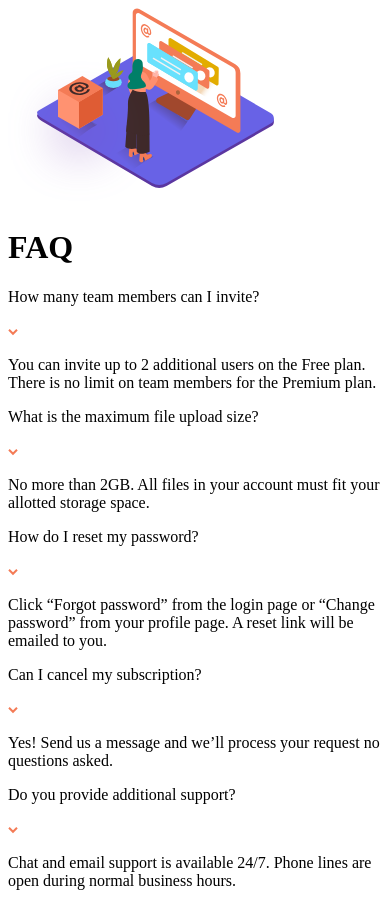
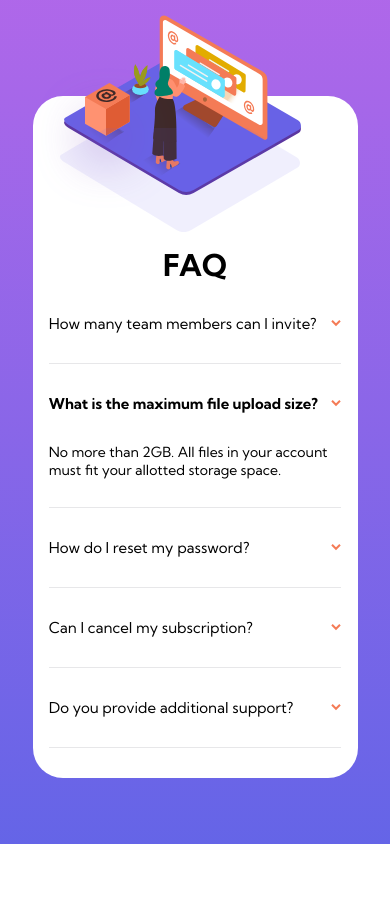
Before and after one commit to crackerFactory64/faq-accordion-card-main, a plain HTML site: page index.html in a window 390 px wide. After the commit the page ends 844 px from the top, so only its background shows below. Drawn offline with Linux system fonts and the light colour scheme.

Commit message:
mobile layout

```diff
--- a/index.html
+++ b/index.html
@@ -10,18 +10,32 @@
       sizes="32x32"
       href="./images/favicon-32x32.png"
     />
-
+    <link href="style.css" rel="stylesheet" />
+    <link rel="preconnect" href="https://fonts.googleapis.com" />
+    <link rel="preconnect" href="https://fonts.gstatic.com" crossorigin />
+    <link
+      href="https://fonts.googleapis.com/css2?family=Kumbh+Sans:wght@400;700&display=swap"
+      rel="stylesheet"
+    />
     <title>Frontend Mentor | FAQ Accordion Card</title>
   </head>
   <body>
     <main class="page">
-      <div class="card">
+      <header class="header">
         <div class="container">
           <img
-            class="card__img--mobile"
+            class="header__img-woman--mobile"
             src="images/illustration-woman-online-mobile.svg"
             alt="illustrated woman interacting with monitor"
           />
+          <img
+            src="/images/bg-pattern-mobile.svg"
+            class="header__img-shadow--mobile"
+          />
+        </div>
+      </header>
+      <div class="card">
+        <div class="container">
           <h1 class="card__title">FAQ</h1>
           <div class="card__qa">
             <div class="row--mobile">
@@ -32,26 +46,33 @@
               You can invite up to 2 additional users on the Free plan. There is
               no limit on team members for the Premium plan.
             </p>
+            <div class="card__divider"></div>
           </div>
           <div class="card__qa">
             <div class="row--mobile">
-              <p class="q">What is the maximum file upload size?</p>
-              <img src="images/icon-arrow-down.svg" alt="arrow" class="arrow" />
+              <p class="q q--selected">What is the maximum file upload size?</p>
+              <img
+                src="images/icon-arrow-down.svg"
+                alt="arrow"
+                class="arrow arrow--selected"
+              />
             </div>
-            <p class="a">
+            <p class="a a--selected">
               No more than 2GB. All files in your account must fit your allotted
               storage space.
             </p>
+            <div class="card__divider"></div>
           </div>
           <div class="card__qa">
             <div class="row--mobile">
-              <p class="a">How do I reset my password?</p>
+              <p class="q">How do I reset my password?</p>
               <img src="images/icon-arrow-down.svg" alt="arrow" class="arrow" />
             </div>
             <p class="a">
               Click “Forgot password” from the login page or “Change password”
               from your profile page. A reset link will be emailed to you.
             </p>
+            <div class="card__divider"></div>
           </div>
           <div class="card__qa">
             <div class="row--mobile">
@@ -62,6 +83,7 @@
               Yes! Send us a message and we’ll process your request no questions
               asked.
             </p>
+            <div class="card__divider"></div>
           </div>
           <div class="card__qa">
             <div class="row--mobile">
@@ -72,6 +94,7 @@
               Chat and email support is available 24/7. Phone lines are open
               during normal business hours.
             </p>
+            <div class="card__divider"></div>
           </div>
         </div>
       </div>
--- /dev/null
+++ b/style.css
@@ -0,0 +1,112 @@
+:root {
+  --veryDarkDesaturatedBlue: hsl(238, 29%, 16%);
+  --softRed: hsl(14, 88%, 65%);
+  --veryDarkGrayishBlue: hsl(237, 12%, 33%);
+  --lightGrayishBlue: hsl(240, 5%, 91%);
+  --darkGrayishBlue: hsl(240, 6%, 50%);
+  --softViolet: hsl(273, 75%, 66%);
+  --softBlue: hsl(240, 73%, 65%);
+}
+
+* {
+  box-sizing: border-box;
+  margin: 0;
+  padding: 0;
+}
+
+body {
+  font-family: "Kumbh Sans", sans-serif;
+  font-weight: 400;
+  font-size: 15px;
+}
+
+img {
+  max-width: 100%;
+}
+
+.container {
+  width: 90%;
+  max-width: 325px;
+  margin: 0 auto;
+}
+
+.row--mobile {
+  display: flex;
+}
+
+.page {
+  background-image: linear-gradient(var(--softViolet), var(--softBlue));
+  min-height: 100vh;
+  display: flex;
+  padding-top: 2em;
+}
+
+.header__img-woman--mobile,
+.header__img-shadow--mobile {
+  position: absolute;
+  left: 9%;
+}
+
+.header__img-shadow--mobile {
+  z-index: 2;
+  top: 8.5em;
+  left: 4em;
+}
+
+.header__img-woman--mobile {
+  top: 1em;
+}
+
+.card {
+  padding-top: 8em;
+  align-self: center;
+  justify-self: center;
+  width: fit-content;
+  margin: 0 auto;
+  background: #fff;
+  border-radius: 2em;
+}
+
+.card__title {
+  font-weight: 700;
+  width: fit-content;
+  margin: 0 auto;
+  padding: 1em 0;
+}
+
+.q {
+  padding-bottom: 2em;
+  margin-right: auto;
+}
+
+.q--selected {
+  font-weight: 700;
+}
+
+.arrow {
+  align-self: center;
+  padding-bottom: 2em;
+}
+
+.arrow--selected {
+  transform: rotate(180deg);
+  transform: translateY(0px);
+}
+
+.a {
+  display: none;
+  padding-bottom: 2em;
+  font-size: 14px;
+}
+
+.a--selected {
+  display: block;
+}
+
+.card__divider {
+  content: "";
+  width: 100%;
+  height: 1px;
+  background: var(--lightGrayishBlue);
+  margin-bottom: 2em;
+}
```
Also changed, not shown: main.js (added).
